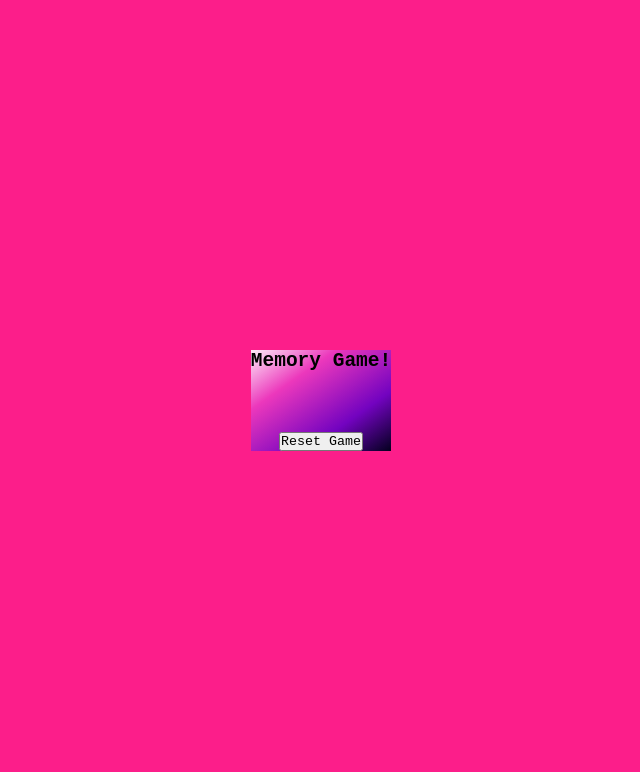
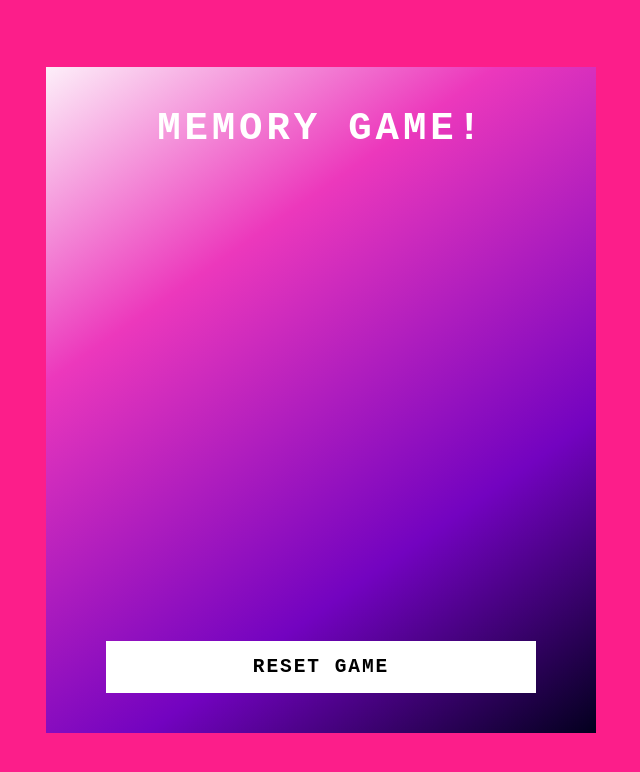
Before and after one commit to FabHevi/memory-game-with-JS, a plain HTML site: page index.html in a window 1280 px wide. Shown: the whole page, without its empty margins (319-959 px from the left). Drawn offline with Linux system fonts and the light colour scheme.

Commit message:
Completing Styling commit

```diff
--- a/src/styles/styles.css
+++ b/src/styles/styles.css
@@ -20,4 +20,50 @@ body {
         #ec38bc 70%,
         #fdeff9 100%
     );
+    padding: 40px 60px;
 }
+
+h2{
+    font-size: 3em;
+    color: #fff;
+    text-transform: uppercase;
+    letter-spacing: 0.1em;
+}
+
+.reset {
+    padding: 15px 20px;
+    width: 100%;
+    color: #000;
+    background-color: #fff;
+    border: none;
+    font-size: 1.5em;
+    text-transform: uppercase;
+    letter-spacing: 0.1em;
+    cursor: pointer;
+    font-weight: 600;
+}
+
+.reset:focus{
+    color: #ec38bc;
+    background-color: #252809;
+}
+
+.game {
+    width: 430px;
+    height: 430px;
+    display: flex;
+    flex-wrap: wrap;
+    gap: 10px;
+    transform-style: preserve-3d;
+    perspective: 500px;
+}
+
+.item{
+    position:relative;
+    width: 100px;
+    height: 100px;
+    align-items: center;
+    display: flex;
+    justify-content: center;
+    background-color: #fff;
+}
```
